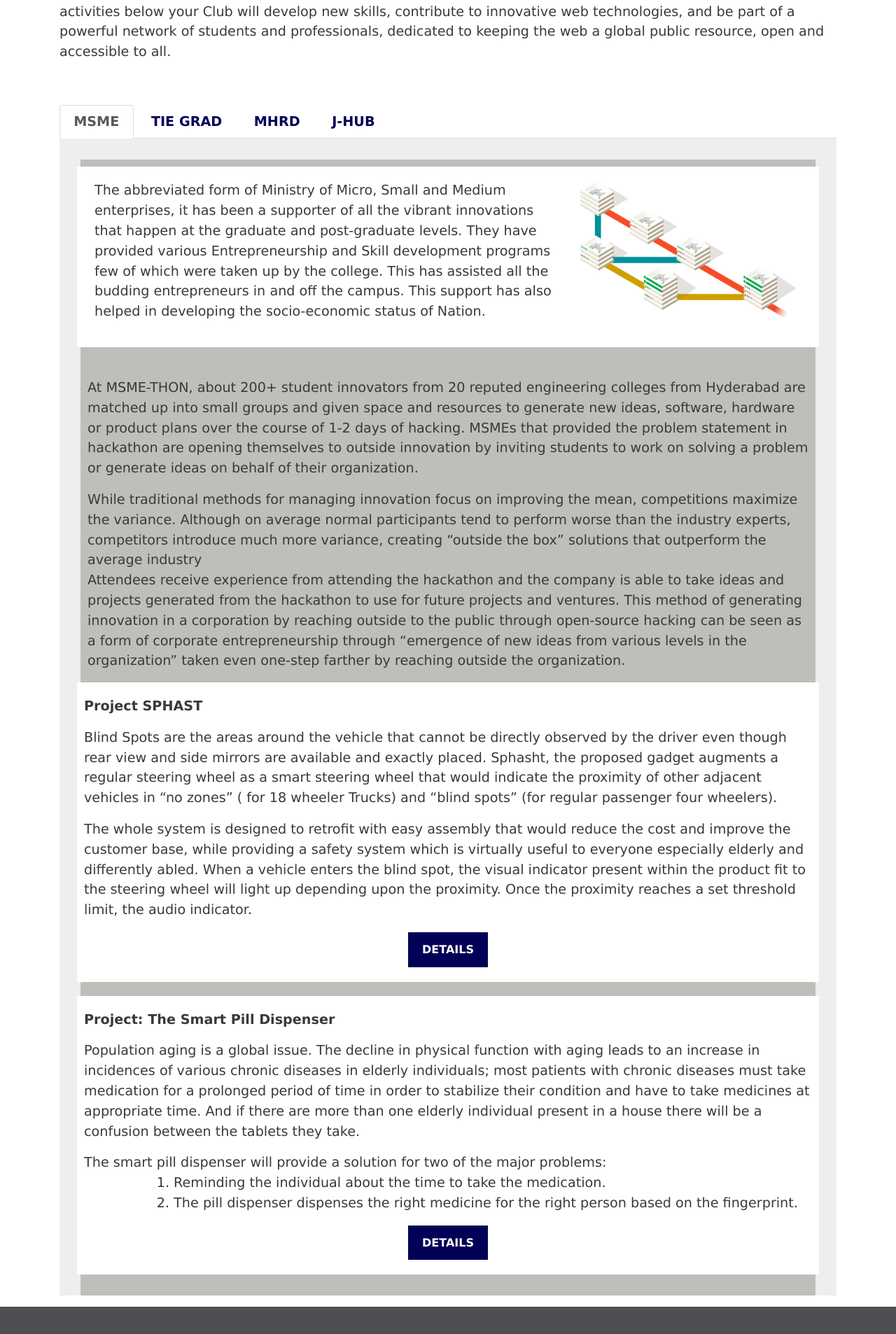
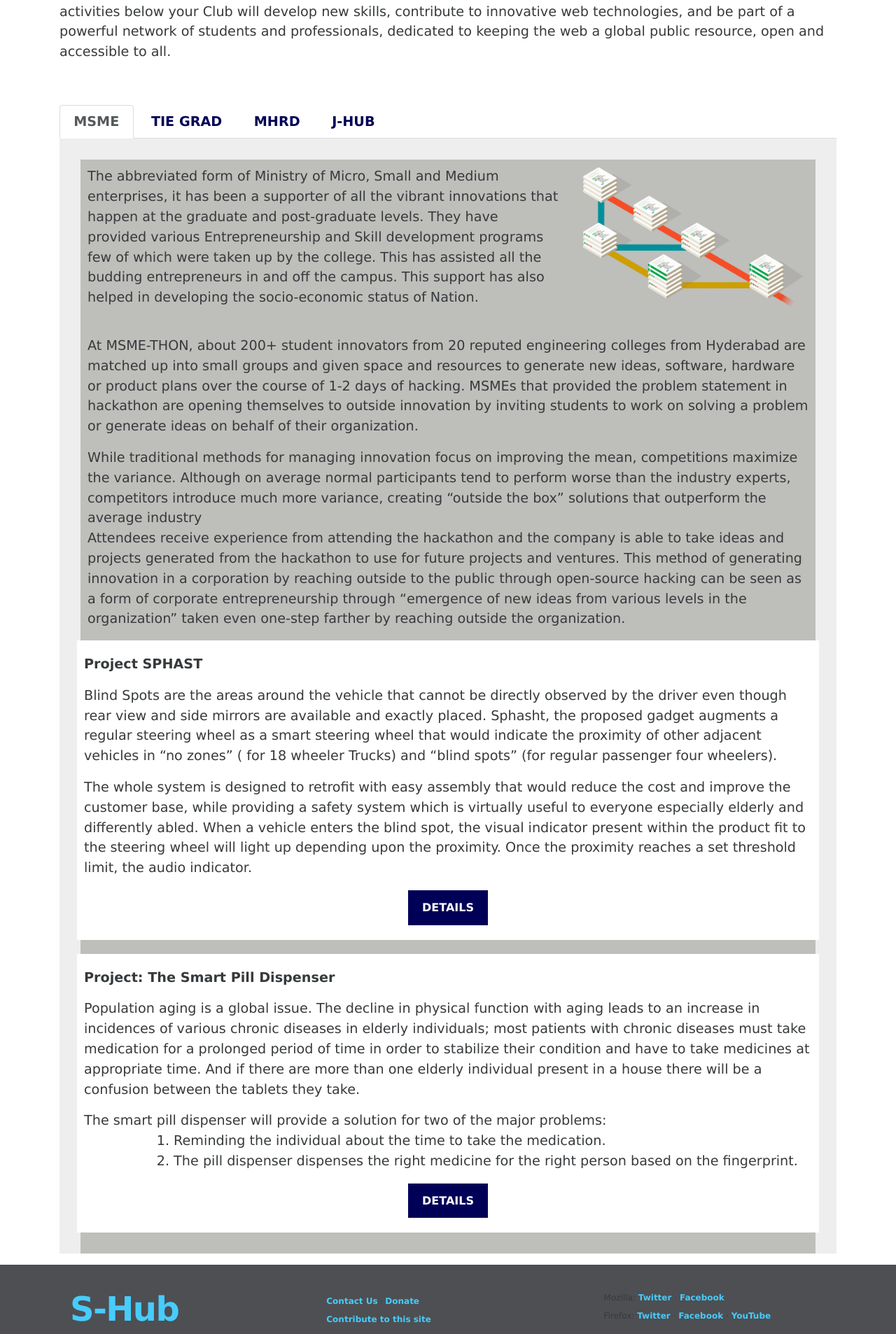
Before and after one commit to SNISTInnovationHub/snistinnovationhub.github.io, a Jekyll site: the page built from _pages/col.html, in a window 1280 px wide. Shown: the part 574-2480 px from the top of the page at 70% size. Built offline with Jekyll 4.4.1, drawn with Linux system fonts in a browser that asks for light colours; nearby versions of some CDN libraries; some web fonts are replaced; library files that are not in the unit come from our copies.

Commit message:
Update col.html

```diff
--- a/_pages/col.html
+++ b/_pages/col.html
@@ -49,7 +49,7 @@
 
 
   <div role="tabpanel" class="tab-pane active" id="msme">
-   <div class="row activity">
+   <div class="row ">
     <div class="col-md-8">
     <p>
       The abbreviated form of Ministry of Micro, Small and Medium enterprises, it has been a supporter of all the vibrant innovations that happen at the graduate and post-graduate levels. They have provided various Entrepreneurship and Skill development programs few of which were taken up by the college. This has assisted all the budding entrepreneurs in and off the campus. This support has also helped in developing the socio-economic status of Nation.
```
